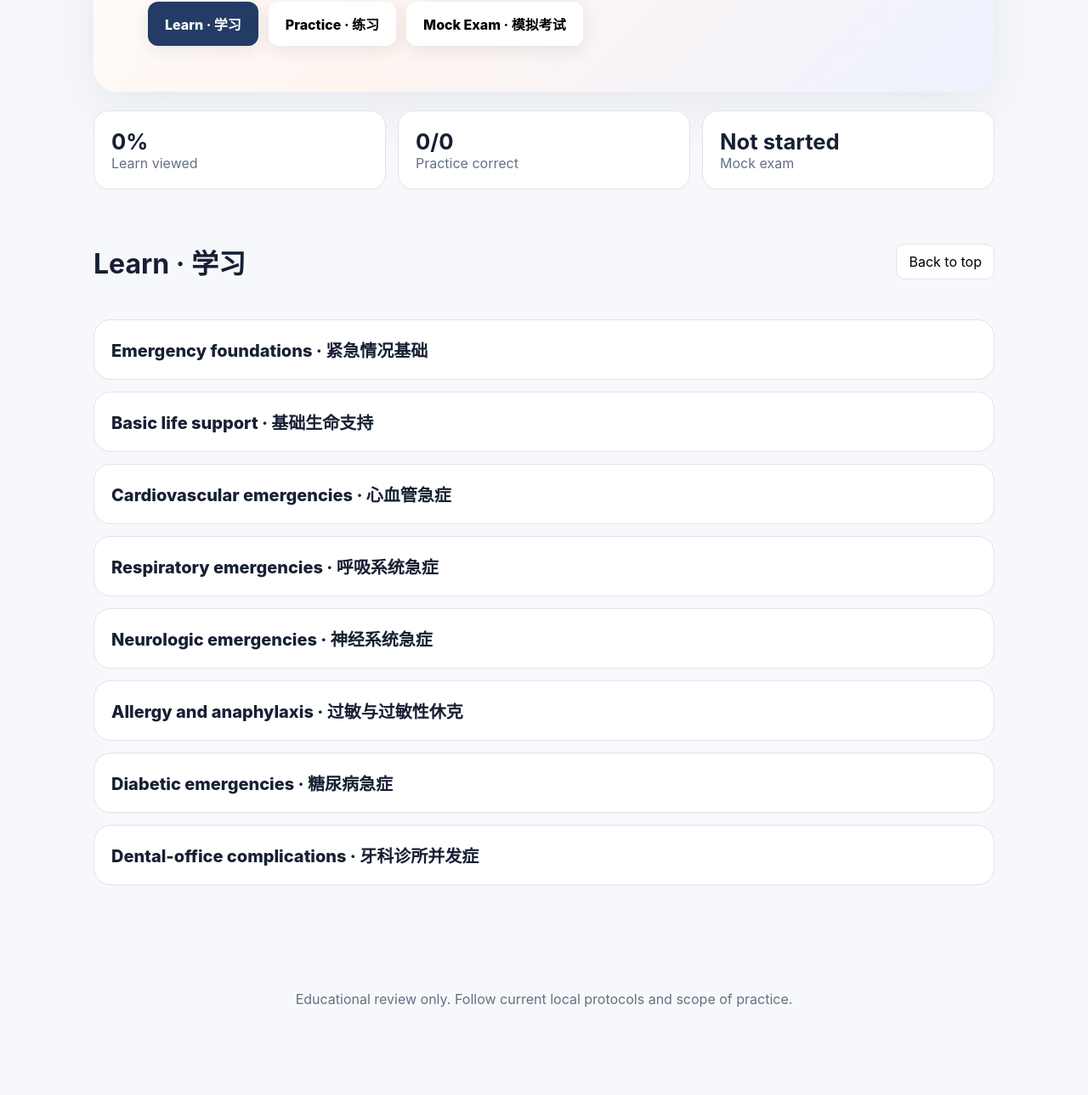
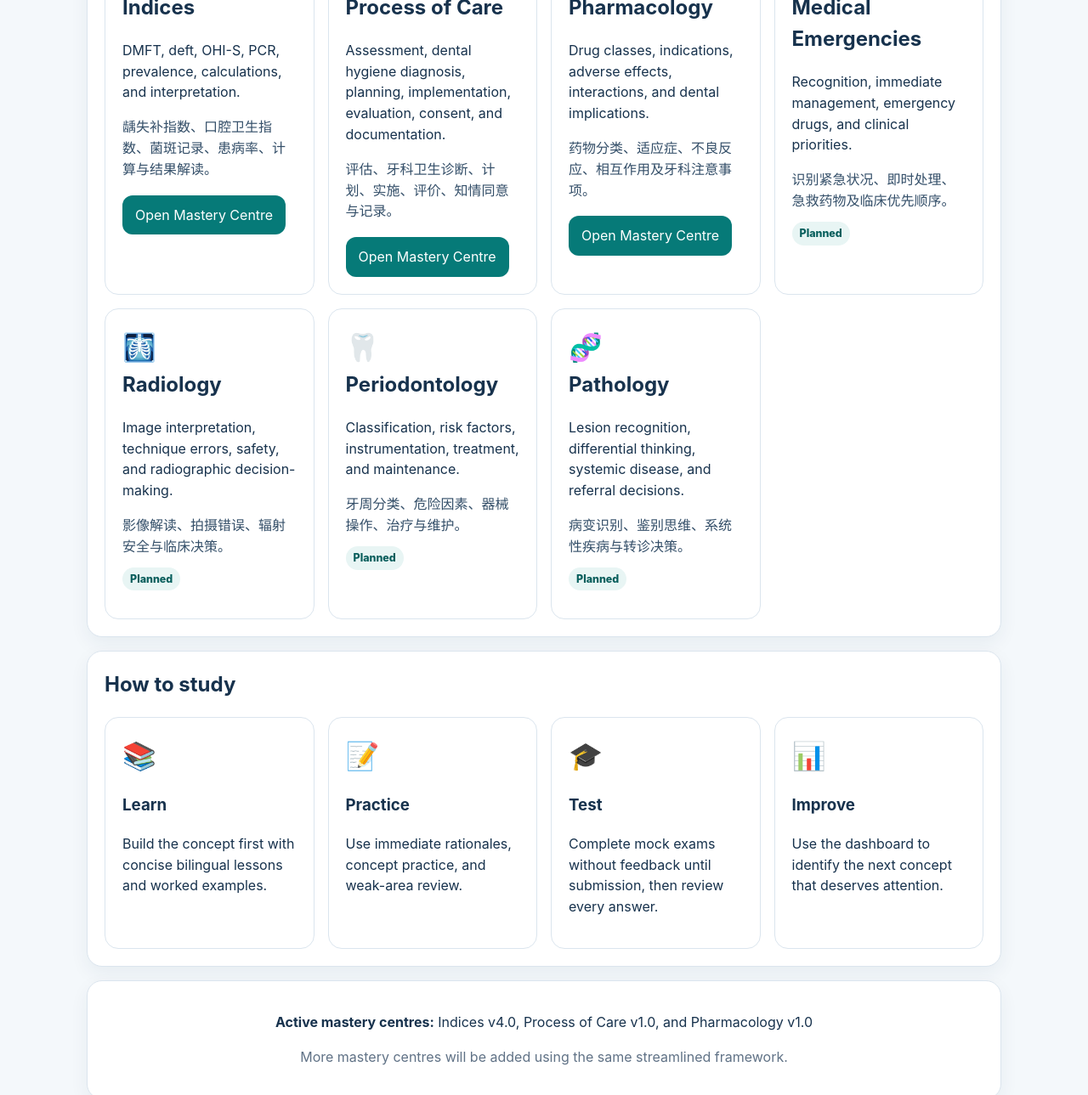
Before and after one commit to dlwyatt-eng/ndhce-review, a plain HTML site: page index.html in a window 1280 px wide. Shown: the part 453-1742 px from the top of the page at 85% size. Before the commit the page ends 1669 px from the top, so only its background shows below. Drawn offline with Linux system fonts and the light colour scheme.

Commit message:
Update index.html

```diff
--- a/index.html
+++ b/index.html
@@ -1,8 +1,119 @@
-<!doctype html><html lang="en"><head><meta charset="utf-8"><meta name="viewport" content="width=device-width,initial-scale=1"><title>NDHCE Medical Emergencies</title><link rel="stylesheet" href="styles.css"></head><body>
-<header><a class="brand" href="index.html">NDHCE Review</a><div class="lang"><button id="langBtn">中文 / EN</button></div></header>
-<main><section class="hero"><span class="eyebrow">Medical Emergencies · 医疗急症</span><h1 data-en="Think clearly when seconds matter." data-zh="分秒必争时，保持清晰判断。">Think clearly when seconds matter.</h1><p data-en="A bilingual, source-grounded module for recognition, first actions, emergency drugs, positioning and escalation." data-zh="双语高效复习模块，聚焦识别、首要行动、急救药物、体位与升级处理。">A bilingual, source-grounded module for recognition, first actions, emergency drugs, positioning and escalation.</p><div class="hero-actions"><button data-view="learn" class="primary">Learn · 学习</button><button data-view="practice">Practice · 练习</button><button data-view="mock">Mock Exam · 模拟考试</button></div></section>
-<section id="dashboard" class="stats"><div><strong id="learnStat">0%</strong><span>Learn viewed</span></div><div><strong id="practiceStat">0/0</strong><span>Practice correct</span></div><div><strong id="mockStat">Not started</strong><span>Mock exam</span></div></section>
-<section id="learn" class="view"><div class="section-head"><h2>Learn · 学习</h2><button class="homeBtn">Back to top</button></div><div id="learnGrid"></div></section>
-<section id="practice" class="view hidden"><div class="section-head"><h2>Practice · 练习</h2><button class="homeBtn">Back to top</button></div><div class="toolbar"><select id="category"></select><button id="newQuestion">New question</button></div><div id="practiceCard"></div></section>
-<section id="mock" class="view hidden"><div class="section-head"><h2>Mock Exam · 模拟考试</h2><button class="homeBtn">Back to top</button></div><div id="mockArea"></div></section>
-</main><footer>Educational review only. Follow current local protocols and scope of practice.</footer><script src="data.js"></script><script src="app.js"></script></body></html>
+<!doctype html>
+<html lang="en">
+<head>
+  <meta charset="utf-8">
+  <meta name="viewport" content="width=device-width,initial-scale=1">
+  <title>NDHCE Review</title>
+  <link rel="stylesheet" href="indices-styles.css">
+</head>
+<body>
+  <div class="shell">
+    <header>
+      <div>
+        <p class="tag">NDHCE REVIEW</p>
+        <h1>Dental Hygiene Board Exam Review</h1>
+        <p class="sub">
+          A bilingual study platform built for focused learning, clinical reasoning,
+          and realistic exam preparation.
+          <span class="zh">双语牙科卫生师资格考试复习平台，专注于知识掌握、临床推理和模拟考试。</span>
+        </p>
+      </div>
+    </header>
+
+    <section class="card">
+      <h2>Mastery Centres</h2>
+      <p class="muted">Choose a subject to begin. Progress is saved in this browser.</p>
+
+      <div class="mode-grid">
+        <a class="mode-card" href="indices.html">
+          <div class="icon">📈</div>
+          <h2>Indices</h2>
+          <p>DMFT, deft, OHI-S, PCR, prevalence, calculations, and interpretation.</p>
+          <span class="zh">龋失补指数、口腔卫生指数、菌斑记录、患病率、计算与结果解读。</span>
+          <div class="hero-actions">
+            <span class="button primary">Open Mastery Centre</span>
+          </div>
+        </a>
+
+        <a class="mode-card" href="process-of-care.html">
+          <div class="icon">📝</div>
+          <h2>Process of Care</h2>
+          <p>Assessment, dental hygiene diagnosis, planning, implementation, evaluation, consent, and documentation.</p>
+          <span class="zh">评估、牙科卫生诊断、计划、实施、评价、知情同意与记录。</span>
+          <div class="hero-actions"><span class="button primary">Open Mastery Centre</span></div>
+        </a>
+        <a class="mode-card" href="pharmacology.html">
+          <div class="icon">💊</div>
+          <h2>Pharmacology</h2>
+          <p>Drug classes, indications, adverse effects, interactions, and dental implications.</p>
+          <span class="zh">药物分类、适应症、不良反应、相互作用及牙科注意事项。</span>
+          <div class="hero-actions"><span class="button primary">Open Mastery Centre</span></div>
+        </a>
+
+        <div class="mode-card" aria-disabled="true">
+          <div class="icon">🚨</div>
+          <h2>Medical Emergencies</h2>
+          <p>Recognition, immediate management, emergency drugs, and clinical priorities.</p>
+          <span class="zh">识别紧急状况、即时处理、急救药物及临床优先顺序。</span>
+          <p class="tag">Planned</p>
+        </div>
+
+        <div class="mode-card" aria-disabled="true">
+          <div class="icon">🩻</div>
+          <h2>Radiology</h2>
+          <p>Image interpretation, technique errors, safety, and radiographic decision-making.</p>
+          <span class="zh">影像解读、拍摄错误、辐射安全与临床决策。</span>
+          <p class="tag">Planned</p>
+        </div>
+
+        <div class="mode-card" aria-disabled="true">
+          <div class="icon">🦷</div>
+          <h2>Periodontology</h2>
+          <p>Classification, risk factors, instrumentation, treatment, and maintenance.</p>
+          <span class="zh">牙周分类、危险因素、器械操作、治疗与维护。</span>
+          <p class="tag">Planned</p>
+        </div>
+
+        <div class="mode-card" aria-disabled="true">
+          <div class="icon">🧬</div>
+          <h2>Pathology</h2>
+          <p>Lesion recognition, differential thinking, systemic disease, and referral decisions.</p>
+          <span class="zh">病变识别、鉴别思维、系统性疾病与转诊决策。</span>
+          <p class="tag">Planned</p>
+        </div>
+      </div>
+    </section>
+
+    <section class="card">
+      <h2>How to study</h2>
+      <div class="mode-grid">
+        <div class="mode-card">
+          <div class="icon">📚</div>
+          <h3>Learn</h3>
+          <p>Build the concept first with concise bilingual lessons and worked examples.</p>
+        </div>
+        <div class="mode-card">
+          <div class="icon">📝</div>
+          <h3>Practice</h3>
+          <p>Use immediate rationales, concept practice, and weak-area review.</p>
+        </div>
+        <div class="mode-card">
+          <div class="icon">🎓</div>
+          <h3>Test</h3>
+          <p>Complete mock exams without feedback until submission, then review every answer.</p>
+        </div>
+        <div class="mode-card">
+          <div class="icon">📊</div>
+          <h3>Improve</h3>
+          <p>Use the dashboard to identify the next concept that deserves attention.</p>
+        </div>
+      </div>
+    </section>
+
+    <footer class="card center">
+      <p><b>Active mastery centres:</b> Indices v4.0, Process of Care v1.0, and Pharmacology v1.0</p>
+      <p class="muted">More mastery centres will be added using the same streamlined framework.</p>
+    </footer>
+  </div>
+</body>
+</html>
```
